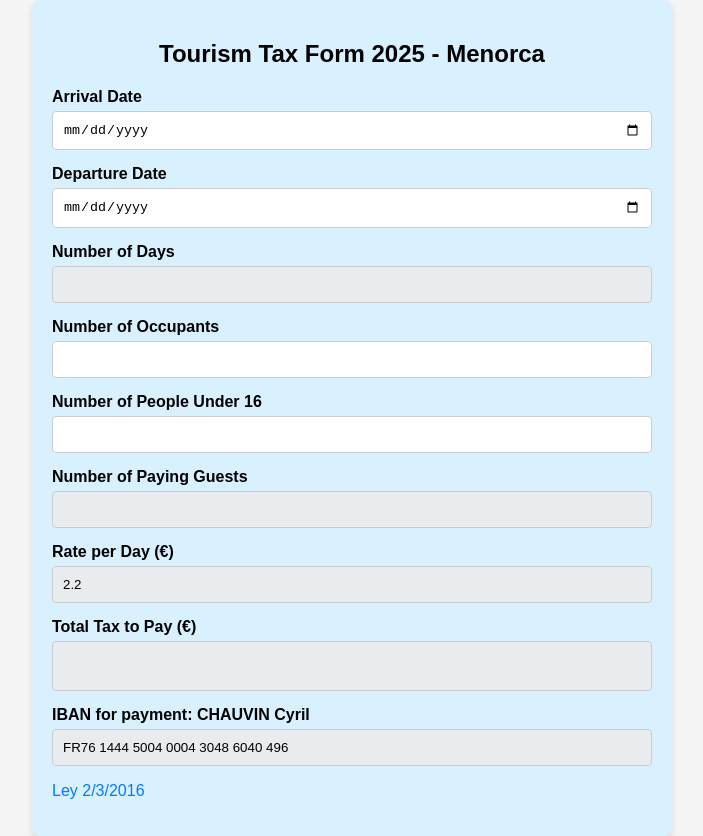
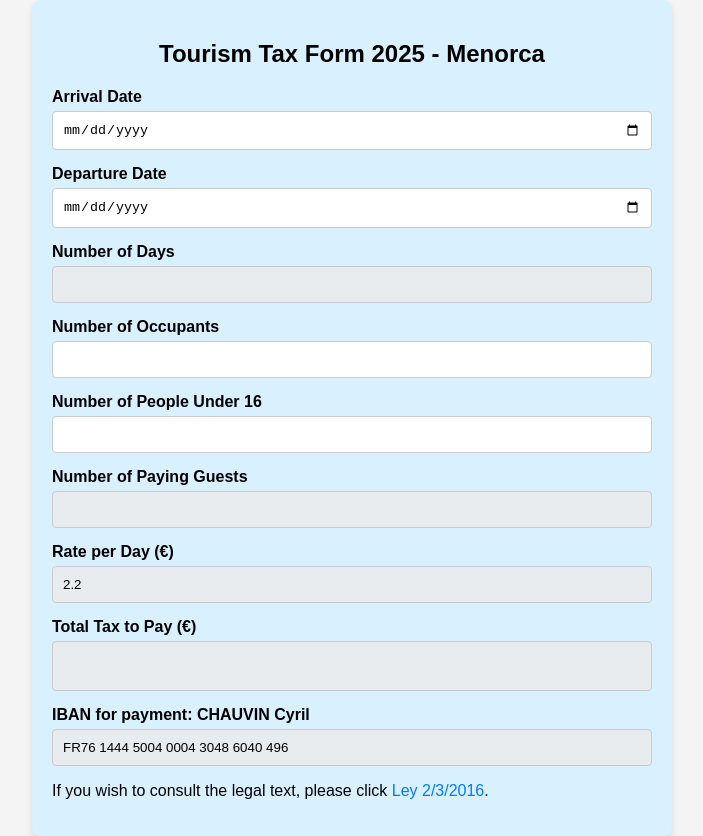
Before and after one commit to LittleMenorca/Tourism-tax, a plain HTML site: page index.html in a window 1280 px wide. Shown: the whole page, without its empty margins (288-991 px from the left). Drawn offline with Linux system fonts and the light colour scheme.

Commit message:
Update index.html

```diff
--- a/index.html
+++ b/index.html
@@ -162,7 +162,7 @@
                 <input type="text" id="iban" name="iban" value="FR76 1444 5004 0004 3048 6040 496" readonly>
             </div>
         </form>
-        <p><a href="https://www.caib.es/eboibfront/es/2016/10470/578257/ley-2-2016-de-30-de-marzo-del-impuesto-sobre-estan" target="_blank">Ley 2/3/2016</a></p>
+        <p>If you wish to consult the legal text, please click <a href="https://www.caib.es/eboibfront/es/2016/10470/578257/ley-2-2016-de-30-de-marzo-del-impuesto-sobre-estan" target="_blank">Ley 2/3/2016</a>.</p>
     </div>
 </body>
 </html>
```
